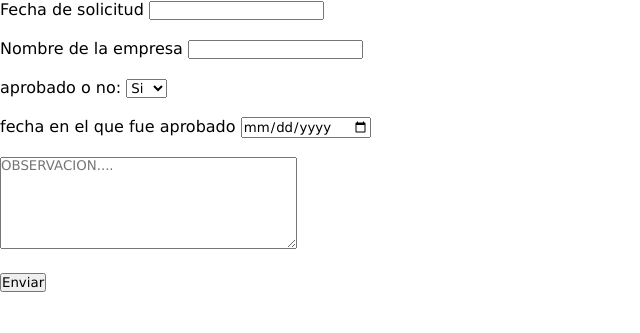
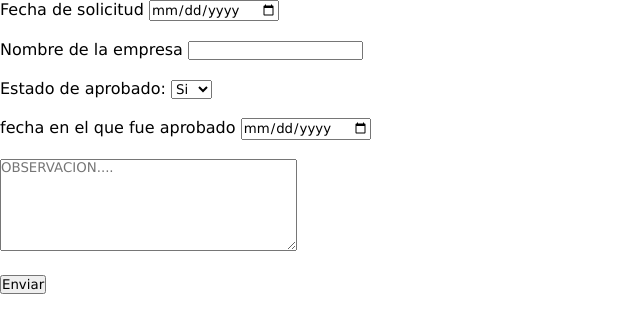
Before and after one commit to Jhoan-Alvarado/PMW_Etapa_Productiva-, a PHP site: page /etapa/modulos/modalidades/homolog/crearHomolog.php in a window 1280 px wide. Shown: the part 80-413 px from the top of the page, without its empty margins (0-640 px from the left). Run offline with PHP 8.4, Linux system fonts and the light colour scheme.

Commit message:
Correcion de formularios en las etapas de practicaa

```diff
--- a/modulos/modalidades/homolog/crearHomolog.php
+++ b/modulos/modalidades/homolog/crearHomolog.php
@@ -7,12 +7,12 @@
 
   <form action="" method="post">
     <label for="">Fecha de solicitud</label>
-    <input class="date" type="text" id="" name="" required maxlength="15"><br><br>
+    <input class="date" type="date" id="" name="" required maxlength="15"><br><br>
 
     <label for="">Nombre de la empresa</label>
     <input class="estilo" type="text" id="" name="" required maxlength="20"><br><br>
 
-    <label for="">aprobado o no:</label>
+    <label for="">Estado de aprobado:</label>
     <select class="estilo" type="text" id="" name="" maxlength="20">
         <option value="si">Si</option>
         <option value="no">No</option>
@@ -25,5 +25,4 @@
 
     <button type="submit" value="Enviar">Enviar</button>
   </form>
-
 </div>
```
